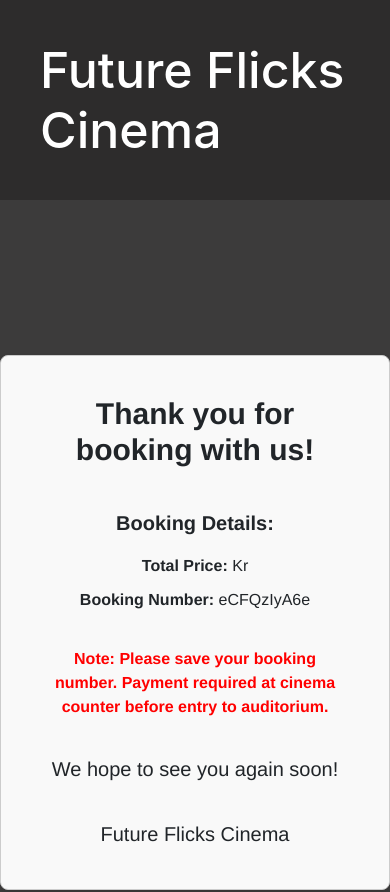
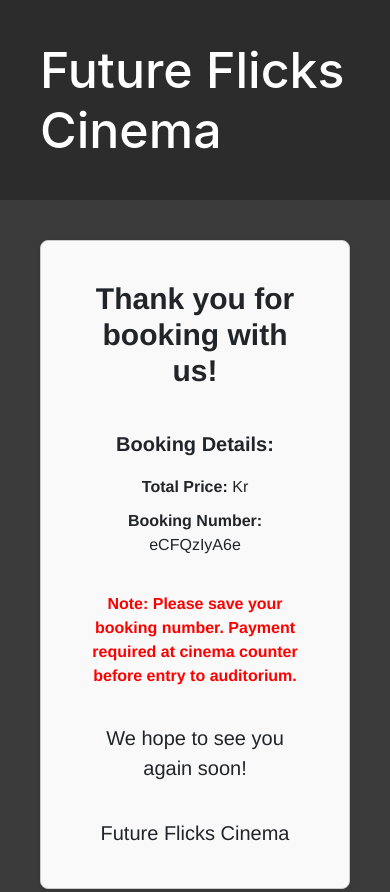
Before and after one commit to AruneeThongkrathok/Feature-Flicks---The-Cinema, a React (Vite) app: page /Receipt in a window 390 px wide. Shown: the top 892 px of the page. Built offline with nearby package versions, Linux system fonts and the light colour scheme.

Commit message:
made the movie screen and receipt screen more responsive

```diff
--- a/src/App.jsx
+++ b/src/App.jsx
@@ -2,6 +2,7 @@ import { useState, useEffect } from "react";
 import MyNavbar from "./components/MyNavbar";
 import Movie from "./components/Movie";
 import Footer from "./components/Footer";
+import { Row, Col } from "react-bootstrap";
 
 export default function App() {
   const [allMovies, setAllMovies] = useState([]);
@@ -52,17 +53,18 @@ export default function App() {
         onSortChange={setSelectedSorting}
         selectedSorting={selectedSorting}
       />
-      <div className="movie-list">
+      <Row className="Movie-row">
         {displayedMovies.map((movie) => (
+          <Col key={movie.id} sm={6} md={4} lg={3}>
             <Movie
-            key={movie.id}
               id={movie.id}
               title={movie.title}
               description={movie.description}
               selectedCategory={selectedCategory}
             />
+          </Col>
         ))}
-      </div>
+      </Row>
       <Footer />
     </div>
   );
--- a/src/components/Movie.jsx
+++ b/src/components/Movie.jsx
@@ -1,5 +1,5 @@
 import React from "react";
-import { Card } from "react-bootstrap";
+import { Card, Col } from "react-bootstrap";
 import { useNavigate } from "react-router-dom";
 import "../css/Movie.css";
 
@@ -16,20 +16,12 @@ const Movie = (props) => {
   };
 
   return (
-    <Card className="movie-card" onClick={logPropsOnClick}>
-      <div className="card-content">
-        <div className="poster-container">
-          <Card.Img
-            className="movie-poster"
-            variant="top"
-            src={posterImageURL}
-          />
-        </div>
-        <div className="movie-details">
-          <Card.Body>
+    <div className="movie-container">
+      <Card className="movie-card-content" onClick={logPropsOnClick}>
+        <Card.Img className="movie-img" src={posterImageURL} />
         <Card.Title className="movie-title">{title}</Card.Title>
-            <Card.Text className="movie-info">
-              Categories:{" "}
+        <Card.Text className="movie-info-text">
+          {" "}
           {categories.map((category, index) => (
             <span
               key={index}
@@ -41,10 +33,8 @@ const Movie = (props) => {
             </span>
           ))}
         </Card.Text>
-          </Card.Body>
+      </Card>
     </div>
-      </div>
-    </Card>
   );
 };
 
--- a/src/components/Receipt.jsx
+++ b/src/components/Receipt.jsx
@@ -27,17 +27,17 @@ function Receipt() {
             </Card.Text>
             <div className="receipt-info">
               {movieTitle && (
-                <div>
+                <Card.Text>
                   <strong>Movie Title:</strong> {movieTitle}
-                </div>
+                </Card.Text>
               )}
               {screeningTime && (
-                <div>
+                <Card.Text>
                   <strong>Screening Time:</strong> {screeningTime}
-                </div>
+                </Card.Text>
               )}
               {selectedSeats && (
-                <div>
+                <Card.Text>
                   <strong>Selected Seats:</strong>{" "}
                   {selectedSeats
                     .map(
@@ -45,23 +45,25 @@ function Receipt() {
                         `Row: ${seat.rowNumber} Seat: ${seat.seatNumber}`
                     )
                     .join(", ")}
-                </div>
+                </Card.Text>
               )}
-              <div className="receipt-total-price">
+              <Card.Text className="receipt-total-price">
                 <strong>Total Price:</strong> {totalPrice}Kr
-              </div>
-              <div className="receipt-booking-number">
+              </Card.Text>
+              <Card.Text className="receipt-booking-number">
                 {" "}
                 <strong>Booking Number:</strong> {bookingNumber}
-              </div>
-              <div className="receipt-payment-info">
+              </Card.Text>
+              <Card.Text className="receipt-payment-info">
                 Note: Please save your booking number. Payment required at
                 cinema counter before entry to auditorium.
-              </div>
-              <div className="receipt-greeting-text">
+              </Card.Text>
+              <Card.Text className="receipt-greeting-text">
                 We hope to see you again soon!
-              </div>
-              <div className="receipt-greeting-text">Future Flicks Cinema</div>
+              </Card.Text>
+              <Card.Text className="receipt-greeting-text">
+                Future Flicks Cinema
+              </Card.Text>
             </div>
           </Card.Body>
         </Card>
--- a/src/css/Movie.css
+++ b/src/css/Movie.css
@@ -1,49 +1,40 @@
+.movie-card-container {
+    display: flex;
+    flex-wrap: wrap;
+    justify-content: center;
+    align-items: center;
+    margin-top: 20px;
+}
 
-.movie-card {
-    display: inline-block;
-    margin: 20px;
-    width: 350px;
-    height: 260px;
-    border: 1px solid #ccc;
+.movie-card-content {
     box-shadow: 0 2px 4px rgba(0, 0, 0, 0.1);
     transition: transform 0.3s ease;
     color: black;
+    display: flex;
+    justify-content: center;
+    align-items: center;
+    margin: 10px;
+    background-color: rgb(218, 218, 218);
 }
 
-.movie-card:hover {
+.movie-card-content:hover {
     transform: scale(1.05);
 }
 
-.card-content {
-    display: flex;
+.movie-img {
+    width: 200px;
+    height: 260px;
+    padding-top: 30px;
 }
 
-.poster-container {
-    flex: 0 0 50%;
-    height: 260px;
-    width: 300px;
-}
-
-.movie-poster {
-    width: 100%;
-    height: 100%
-}
-
-.movie-details {
-    padding: 10px;
-    width: 100%;
-    height: 100%;
+.movie-info-text {
+    text-align: center;
+    font-size: 12px;
+    padding-top: 10px;
 }
 
 .movie-title {
-    font-size: 1.2rem;
-    margin-bottom: 1rem;
-    font-weight: bold;
+    font-size: 20px;
+    padding-top: 10px;
+    font-family: 'Franklin Gothic Medium';
 }
-
-.movie-info {
-    font-size: 0.875rem;
-    margin-bottom: 0.25rem;
-    font-style: italic;
-    color: #3f3e3e;
-}
--- a/src/css/Receipt.css
+++ b/src/css/Receipt.css
@@ -2,7 +2,8 @@
     display: flex;
     justify-content: center;
     align-items: center;
-    height: 100vh;
+    min-height: 180px;
+    margin: 40px;
 }
 
 .receipt-card {
@@ -21,35 +22,35 @@
 .receipt-title {
     font-size: 30px;
     margin-bottom: 15px;
-    font-family: 'Franklin Gothic Medium';
+    font-family: 'Franklin Gothic Medium', sans-serif;
     font-weight: bold;
 }
 
-.receipt-info div {
+.receipt-info .card-text {
     margin-bottom: 10px;
-    font-family: 'Franklin Gothic Medium';
+    font-family: 'Franklin Gothic Medium', sans-serif;
 }
 
-.receipt-info div:last-child {
+.receipt-info .card-text:last-child {
     margin-bottom: 0;
 }
 
-.receipt-booking-details{
+.receipt-booking-details {
     padding-top: 25px;
     font-size: 20px;
     font-weight: bold;
-    font-family: 'Franklin Gothic Medium';
+    font-family: 'Franklin Gothic Medium', sans-serif;
 }
 
-.receipt-payment-info{
+.receipt-payment-info {
     padding-top: 25px;
     font-weight: bold;
-    font-family: 'Franklin Gothic Medium';
+    font-family: 'Franklin Gothic Medium', sans-serif;
     color: red;
 }
 
-.receipt-greeting-text{
+.receipt-greeting-text {
     font-size: 20px;
     padding-top: 25px;
-    font-family: 'Franklin Gothic Medium';
+    font-family: 'Franklin Gothic Medium', sans-serif;
 }
```
Also changed, not shown: 1 other file (tests, documents, lock files or other folders). Lines whose indentation alone changed are shown as unchanged.
